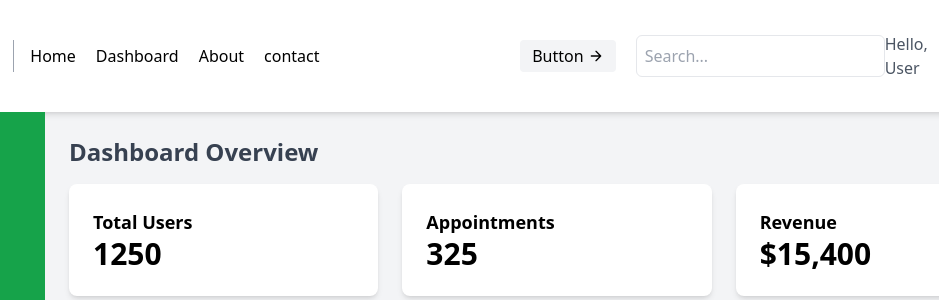
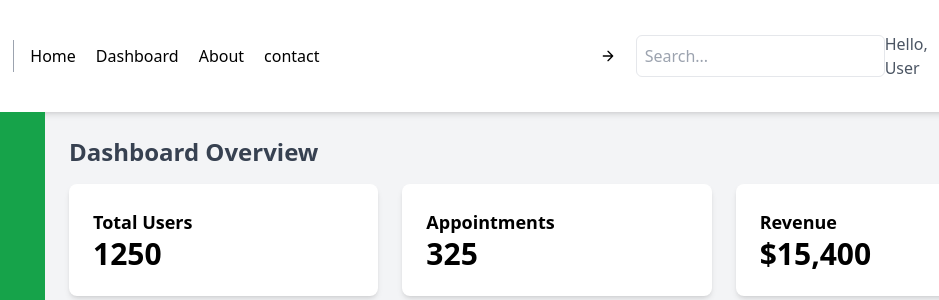
Before and after one commit to Arihant-2/Sehatam, a plain HTML site: page dashboard.html in a window 1280 px wide. Shown: the top 300 px of the page, 211-1150 px from the left. Drawn offline with nearby package versions, Linux system fonts and the light colour scheme.

Commit message:
Button off

```diff
--- a/dashboard.html
+++ b/dashboard.html
@@ -25,7 +25,7 @@
             <a class="mr-5 hover:text-gray-900" href="contact.html">contact</a>
           </nav>
 
-          <button class="inline-flex items-center bg-gray-100 border-0 py-1 px-3 focus:outline-none hover:bg-gray-200 rounded text-base mt-4 md:mt-0">Button
+
             <svg fill="none" stroke="currentColor" stroke-linecap="round" stroke-linejoin="round" stroke-width="2" class="w-4 h-4 ml-1" viewBox="0 0 24 24">
               <path d="M5 12h14M12 5l7 7-7 7"></path>
             </svg>
```
